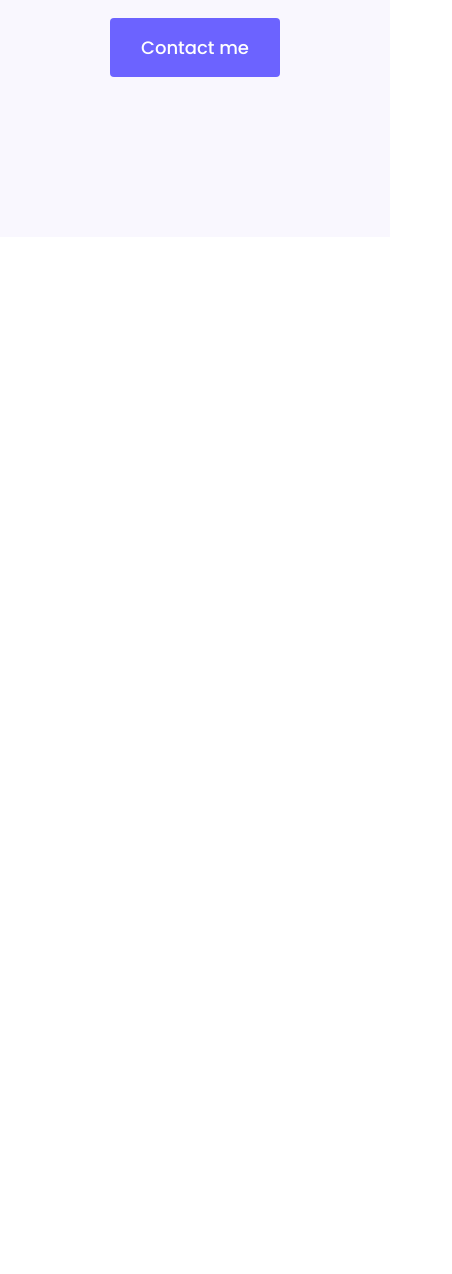
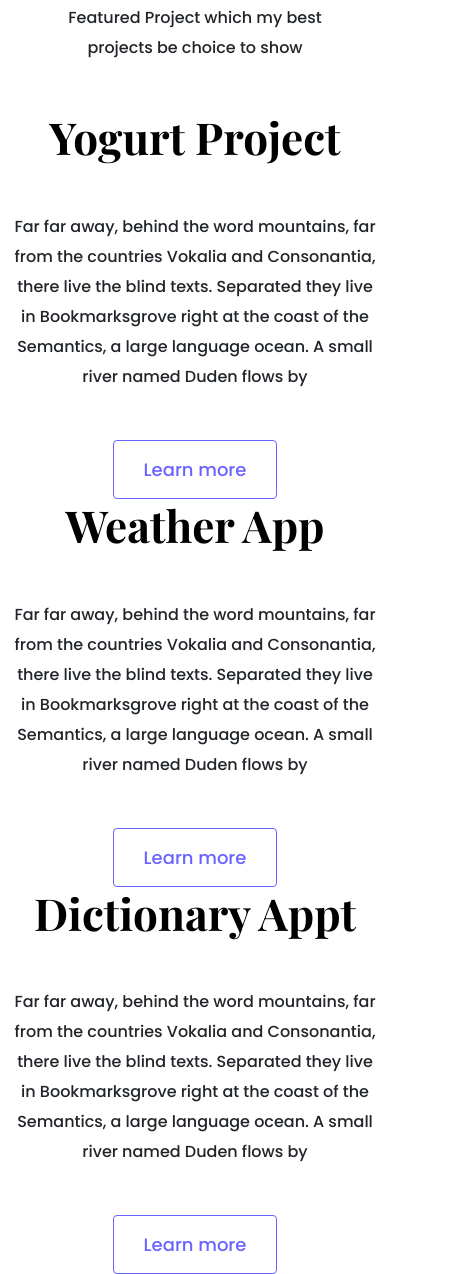
Before and after one commit to alexpastrik/portfolio-project, a plain HTML site: page index.html in a window 390 px wide. Shown: the part 578-1852 px from the top of the page, 452 px wide, since content can reach past the window. Before the commit the page ends 844 px from the top, so only its background shows below. Drawn offline with nearby package versions, Linux system fonts and the light colour scheme.

Commit message:
imported new photos, added homepage content design

```diff
--- a/Styles/portfolio.css
+++ b/Styles/portfolio.css
@@ -22,11 +22,18 @@ h6 {
 
 h1 {
   font-size: 96px;
+  line-height: 1.5;
+}
+
+h2 {
+  font-size: 62px;
 }
 
 p {
   font-family: var(--default-font-family);
   font-style: normal;
+  font-size: 16px;
+  line-height: 30px;
 }
 
 .hero {
@@ -56,3 +63,33 @@ p {
   line-height: 27px;
   padding: 15px 30px;
 }
+
+.btn-branding-outline {
+  color: var(--branding-color);
+  border: 1px solid var(--branding-color);
+  border-radius: 4px;
+  font-size: 18px;
+  line-height: 27px;
+  padding: 15px 30px;
+}
+
+.project-description {
+  padding: 120px 60px;
+}
+
+@media (max-width: 960px) {
+  h1 {
+    font-size: 44px;
+  }
+  h2 {
+    font-size: 44px;
+  }
+
+  .hero {
+    padding: 80px 20px;
+  }
+  .project-description {
+    padding: 0;
+    text-align: center;
+  }
+}
--- a/index.html
+++ b/index.html
@@ -37,5 +37,61 @@
         <a href="#" class="btn btn-branding">Contact me</a>
       </div>
     </div>
+    <p class="text-center m-5">
+      Featured Project which my best projects be choice to show
+    </p>
+    <div class="container">
+      <div class="row">
+        <div class="col d-none d-lg-block">
+          <img src="images/yogurt.png" class="img-fluid" alt="" />
+        </div>
+        <div class="col">
+          <div class="project-description">
+            <h2 class="mb-5">Yogurt Project</h2>
+            <p class="mb-5" text-muted>
+              Far far away, behind the word mountains, far from the countries
+              Vokalia and Consonantia, there live the blind texts. Separated
+              they live in Bookmarksgrove right at the coast of the Semantics, a
+              large language ocean. A small river named Duden flows by
+            </p>
+            <a href="" class="btn btn-branding-outline">Learn more</a>
+          </div>
+        </div>
+      </div>
+      <div class="row">
+        <div class="col">
+          <div class="project-description">
+            <h2 class="mb-5">Weather App</h2>
+            <p class="mb-5" text-muted>
+              Far far away, behind the word mountains, far from the countries
+              Vokalia and Consonantia, there live the blind texts. Separated
+              they live in Bookmarksgrove right at the coast of the Semantics, a
+              large language ocean. A small river named Duden flows by
+            </p>
+            <a href="" class="btn btn-branding-outline">Learn more</a>
+          </div>
+        </div>
+        <div class="col d-none d-lg-block">
+          <img src="images/weatherapp.png" class="img-fluid" alt="" />
+        </div>
+      </div>
+      <div class="row">
+        <div class="col d-none d-lg-block">
+          <img src="images/dictionaryapp.png" class="img-fluid" alt="" />
+        </div>
+        <div class="col">
+          <div class="project-description">
+            <h2 class="mb-5">Dictionary Appt</h2>
+            <p class="mb-5" text-muted>
+              Far far away, behind the word mountains, far from the countries
+              Vokalia and Consonantia, there live the blind texts. Separated
+              they live in Bookmarksgrove right at the coast of the Semantics, a
+              large language ocean. A small river named Duden flows by
+            </p>
+            <a href="" class="btn btn-branding-outline">Learn more</a>
+          </div>
+        </div>
+      </div>
+    </div>
   </body>
 </html>
```
Also changed, not shown: images/dictionaryapp.png (added), images/weatherapp.png (added), images/yogurt.png (added).
